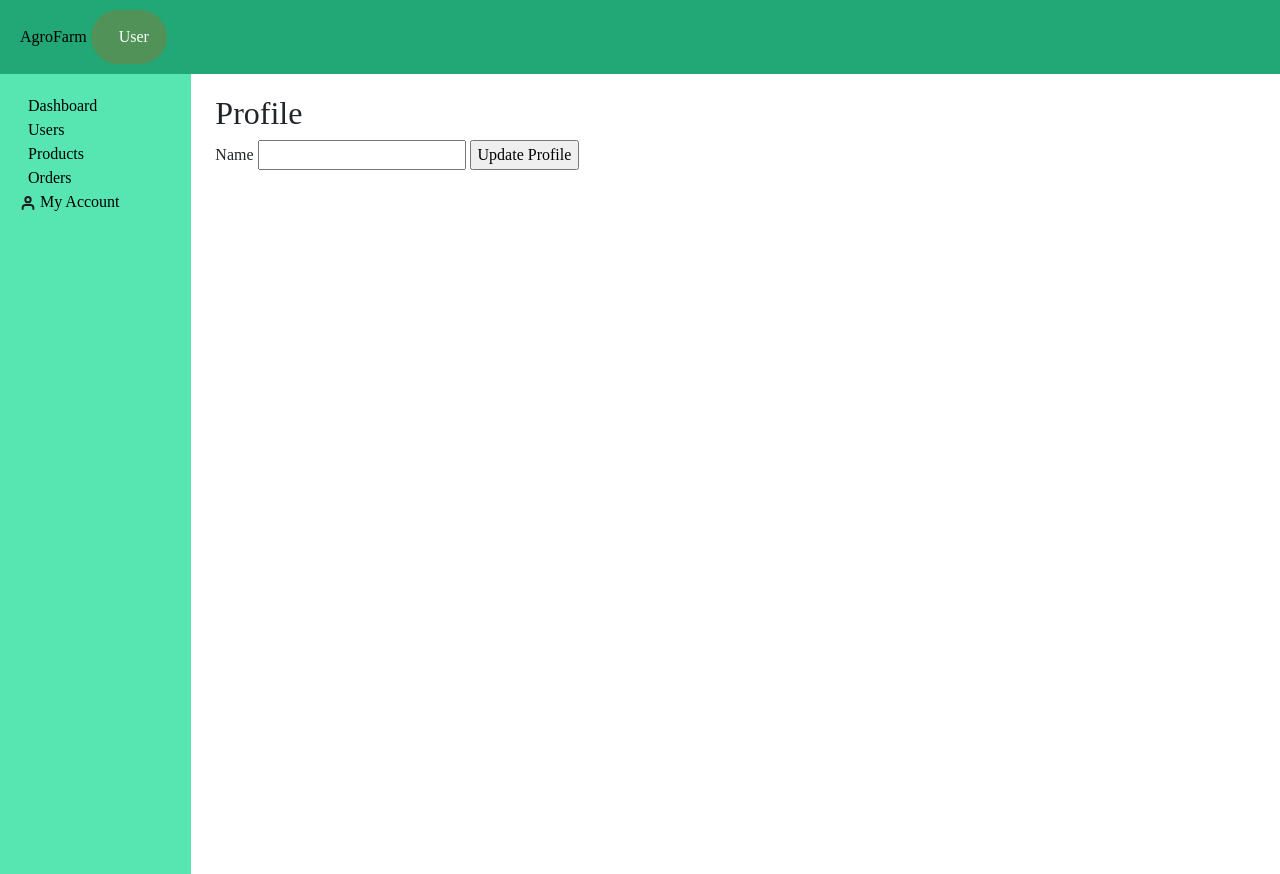
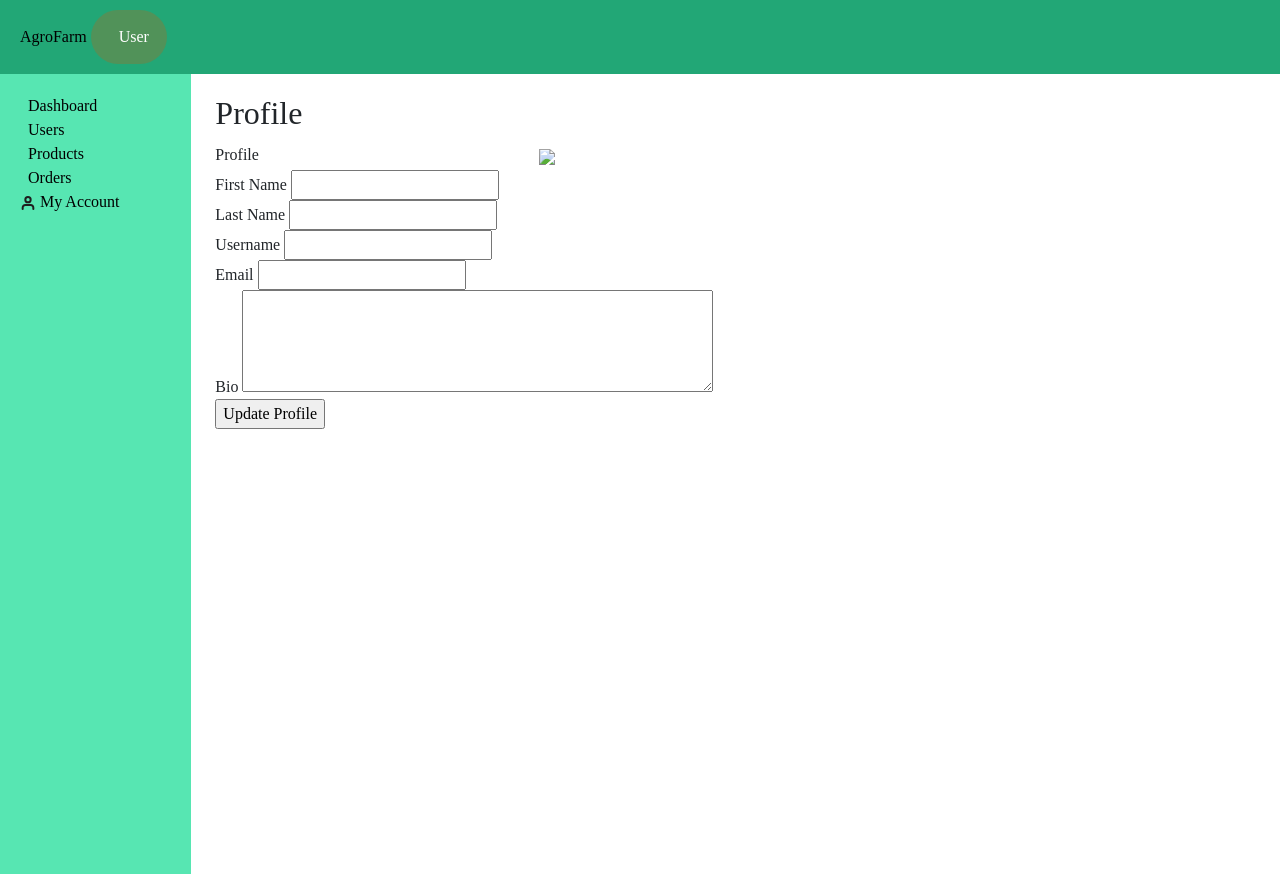
Before and after one commit to aashishChakradhar/agroFarm, a Django app: template templates/account-dashboard.html in a window 1280 px wide. Run offline with Django 4.2, Linux system fonts and the light colour scheme; the template is opened without the code that fills it, so the values that code supplies are empty; some libraries are stand-ins or nearby versions.

Commit message:
Added form fields

```diff
--- a/templates/account-dashboard.html
+++ b/templates/account-dashboard.html
@@ -9,13 +9,48 @@
     <div class="col-md-10">
       <div class="dashboard-content-wrapper">
         <h2>Profile</h2>
-        <form method="post" id="accountdetail">
-            <label>Name</label>
+        <form method="post" id="accountdetail" class="accountdetailform">
+          {% csrf_token %}
+          <div class="form-field user-profile-image">
+            <label>Profile
+              <input type="file" style="visibility: hidden;" name="profilepic" id="profilepic" value="#">
+              <img src="#" id="fimg">
+            </label>
+          </div>
+          <div class="form-field user-first-name">
+            <label>First Name</label>
+            <input type="text" name="firstname">
+          </div>
+          <div class="form-field user-last-name">
+            <label>Last Name</label>
+            <input type="text" name="lastname">
+          </div>
+          <div class="form-field user-name">
+            <label>Username</label>
             <input type="text" name="username">
+          </div>
+          <div class="form-field user-email">
+            <label>Email</label>
+            <input type="text" name="email">
+          </div>
+          <div class="form-field user-bio">
+            <label>Bio</label>
+            <textarea id="biotext" name="biotext" rows="4" cols="50"></textarea>
+          </div>
+          <div class="form-field submit-button">
             <input type="submit" value="Update Profile">
+          </div>
         </form>
       </div>
     </div>
   </div>
 </section>
+<script>
+  profilepic.onchange = evt => {
+    const [file] = profilepic.files
+    if (file) {
+        fimg.src = URL.createObjectURL(file)
+    }
+  }
+</script>
 {% include 'theme-temp/dashboard-footer.html' %}
```
